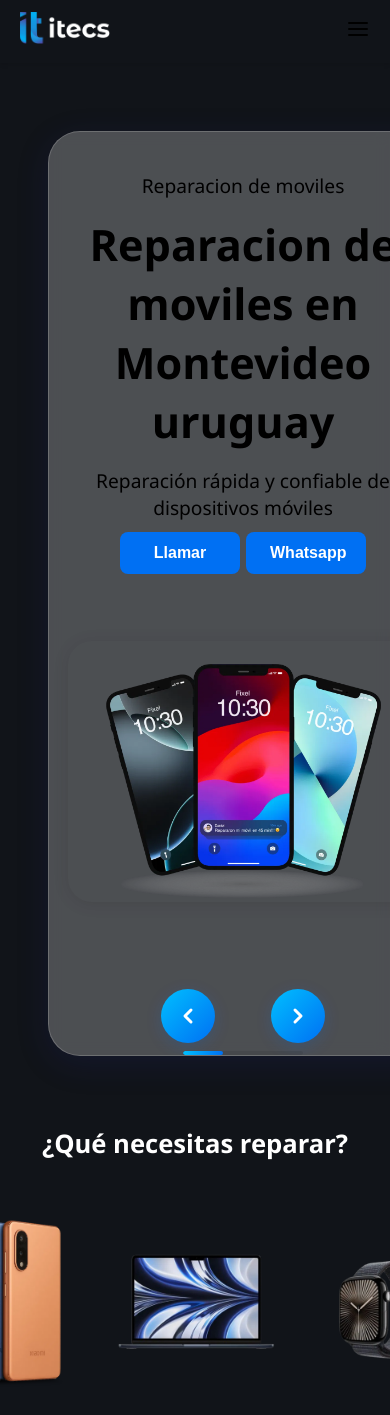
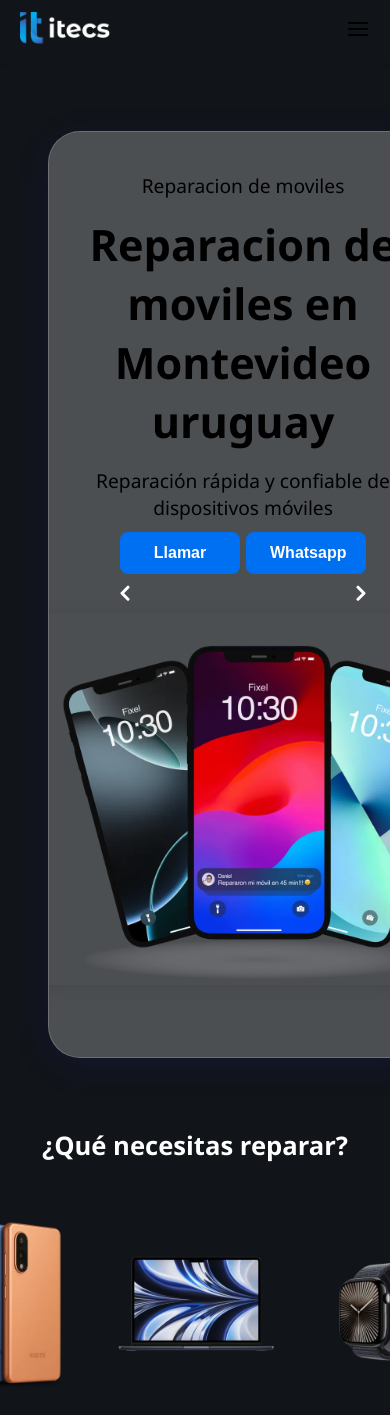
Before and after one commit to gustavo-manzini/Itecs, a React (Vite) app: page / in a window 390 px wide. Shown: the top 1415 px of the page. Built offline with nearby package versions, Linux system fonts and the light colour scheme.

Commit message:
corregi color del googlerevires

```diff
--- a/src/App.css
+++ b/src/App.css
@@ -43,17 +43,6 @@ body {
 .logo-itecs {
   max-width: 90px;
 }
-
-/* .logo-it {
-  color: #00bfff;
-  font-size: 40px;
-  cursor: pointer;
-}
-
-.logo-itecs {
-  color: rgb(230, 230, 230);
-  margin-left: 4px;
-} */
 
 .navbar-logo:hover {
   color: #00bfff;
@@ -391,7 +380,7 @@ h2 {
 .slider-container {
   width: 100%;
   max-width: 1200px;
-  margin: 0 auto;
+  margin: auto;
   background: rgba(255, 255, 255, 0.25);
   border-radius: 2rem;
   box-shadow: 0 8px 32px 0 rgba(31, 38, 135, 0.18);
@@ -401,6 +390,7 @@ h2 {
   overflow: hidden;
   padding: 0;
   position: relative;
+  overflow: hidden;
 }
 
 .slider-content {
@@ -410,18 +400,18 @@ h2 {
 }
 
 .slide {
-  min-width: 100%;
   display: flex;
+  flex: 0 0 100%;
   align-items: center;
   justify-content: space-between;
-  padding: 3rem 4rem;
+  padding: 2rem;
+  min-width: 100%;
   box-sizing: border-box;
-  gap: 2rem;
 }
 
 .slide-text {
   flex: 1;
-  min-width: 300px;
+  padding-right: 2rem;
 }
 
 .slide-text h1 {
@@ -443,15 +433,20 @@ h2 {
 }
 
 .slide-image img {
-  max-width: 400px;
-  width: 100%;
+  max-width: 100%;
+  max-width: 500px;
+  height: auto;
+  object-fit: contain;
   border-radius: 1.5rem;
   box-shadow: 0 2px 16px rgba(0, 0, 0, 0.1);
 }
 
 /* Slider controls */
 .slider-controls > button {
-  background: linear-gradient(135deg, #00bfff 0%, #0070f3 100%);
+  background: transparent;
+  border: none;
+  cursor: pointer;
+  /* background: linear-gradient(135deg, #00bfff 0%, #0070f3 100%);
   color: #fff;
   border: none;
   border-radius: 50%;
@@ -464,7 +459,7 @@ h2 {
   transition: background 0.3s, transform 0.2s, box-shadow 0.2s;
   display: flex;
   align-items: center;
-  justify-content: center;
+  justify-content: center; */
 }
 
 .slider-controls > button:hover {
@@ -479,20 +474,23 @@ h2 {
 }
 
 .slider-controls {
+  position: absolute;
+  top: 50%;
+  left: 0;
+  right: 0;
   display: flex;
-  align-items: center;
-  justify-content: center;
-  gap: 2rem;
-  margin: 1.5rem 0 0 0;
+  justify-content: space-between;
+  transform: translateY(-50%);
+  padding: 0 1rem;
+  z-index: 10;
 }
 
 /* Barra de progreso sutil debajo de los botones */
 .slider-progress {
-  width: 120px;
-  height: 4px;
-  background: rgba(0, 0, 0, 0.08);
+  height: 5px;
+  background: #ddd;
   border-radius: 2px;
-  margin: 0.5rem auto 0 auto;
+  margin-top: 10px;
   position: relative;
   overflow: hidden;
 }
@@ -523,15 +521,14 @@ h2 {
   background: #0070f3;
 }
 
-/* Responsive */
-@media (max-width: 900px) {
+/* RESPONSIVE solo para pantallas chicas (768px o menos) */
+@media (max-width: 768px) {
   .slide {
     flex-direction: column;
+    text-align: center;
     padding: 2rem 1rem;
-    text-align: center;
-  }
-  .slide-image img {
-    max-width: 90vw;
+    border-radius: 30px;
+    margin: 0 1rem;
   }
 }
 
@@ -731,7 +728,7 @@ h2 {
   color: #b0b0b0;
   font-size: 1rem;
   grid-column: 1 / -1;
-  text-align: centenavbarr;
+  text-align: center;
   padding: 18px 0 10px 0;
 }
 @media (max-width: 700px) {
@@ -751,7 +748,7 @@ h2 {
 /* nosotros */
 
 .hero {
-  background-color: #0c4266;
+  background-color: #111419;
   padding: 100px 0 60px;
   text-align: center;
   margin-top: -70px;
@@ -802,7 +799,7 @@ h2 {
 .descripcion-container {
   max-width: 800px;
   margin: 0 auto;
-  color: #333;
+  color: #fff;
   font-size: 1rem;
   line-height: 1.6;
 }
@@ -811,6 +808,7 @@ h2 {
   font-size: 2rem;
   font-weight: 700;
   margin: 60px 0 40px;
+  color: whitesmoke;
 }
 .estadisticas {
   display: flex;
@@ -837,7 +835,7 @@ h2 {
   margin-top: 10px;
   font-size: 0.9rem;
   font-weight: bold;
-  color: #000;
+  color: #fff;
 }
 /* footer */
 .footer {
@@ -1410,3 +1408,15 @@ button:hover {
   color: #555;
   cursor: pointer;
 }
+
+.elfsight-app-4c77a6f9-3bcb-49d8-8a86-bc74c2ce4249 * {
+  color: black !important;
+}
+
+.elfsight-app-4c77a6f9-3bcb-49d8-8a86-bc74c2ce4249 {
+  background-color: white !important;
+  border-radius: 15px;
+  padding: 1rem;
+  margin-bottom: 1rem;
+  color: black !important; /* para que el texto no desaparezca sobre fondo blanco */
+}
--- a/src/Componentes/Nosotros.jsx
+++ b/src/Componentes/Nosotros.jsx
@@ -1,18 +1,20 @@
 import GoogleReviews from "../GoogleReviews";
 
 const Nosotros = () => {
-    return(
+  return (
     <>
       <section className="hero">
         <div className="container">
           <h1 className="title">Nosotros</h1>
-                <img src="/local/local.jpg" alt="local"
-                className="hero-img"/>
+          <img src="/local/local.jpg" alt="local" className="hero-img" />
         </div>
       </section>
 
       <section className="mensaje">
-            <p>No dejes que tu dispositivo roto <br />te haga pasar un mal día</p>
+        <p>
+          No dejes que tu dispositivo roto <br />
+          te haga pasar un mal día
+        </p>
       </section>
       <section className="estadisticas">
         <div className="stat">
@@ -31,28 +33,35 @@ const Nosotros = () => {
         </div>
       </section>
 
-
       <section className="descripcion">
         <div className="descripcion-container">
           <p>
-      Todo el mundo piensa que cuando un dispositivo que usamos día a día se rompe es el fin del mundo.
+            Todo el mundo piensa que cuando un dispositivo que usamos día a día
+            se rompe es el fin del mundo.
             <br />
-      En cambio nosotros pensamos que es sólo un inconveniente temporal. Hace más de 10 años que nos apasiona la tecnología y que nos dedicamos a dar una segunda (o tercera) oportunidad a cada dispositivo.
-      <br /><br />
-      Esto que empezó como un sueño tomó cada vez más fuerza. Es todo un reto para nosotros, no hace mucho reparábamos los dispositivos de nuestros familiares, amigos y allegados. Con los años nos hemos profesionalizado hasta llegar a un punto que somos los mejores en lo que hacemos.
+            En cambio nosotros pensamos que es sólo un inconveniente temporal.
+            Hace más de 10 años que nos apasiona la tecnología y que nos
+            dedicamos a dar una segunda (o tercera) oportunidad a cada
+            dispositivo.
             <br />
-      A nuestras espaldas quedan más de tres mil reparaciones satisfactorias. Cada trabajo que nos llega es un reto nuevo, lo vemos como un rompecabezas a resolver.
+            <br />
+            Esto que empezó como un sueño tomó cada vez más fuerza. Es todo un
+            reto para nosotros, no hace mucho reparábamos los dispositivos de
+            nuestros familiares, amigos y allegados. Con los años nos hemos
+            profesionalizado hasta llegar a un punto que somos los mejores en lo
+            que hacemos.
+            <br />A nuestras espaldas quedan más de tres mil reparaciones
+            satisfactorias. Cada trabajo que nos llega es un reto nuevo, lo
+            vemos como un rompecabezas a resolver.
           </p>
         </div>
       </section>
 
       <h2 className="titulo-testimonios">Lo que dicen nuestros clientes</h2>
       <GoogleReviews />
-
-
     </>
   );
-    s
+  s;
 };
 
 export default Nosotros;
```
Lines whose indentation alone changed are shown as unchanged.
